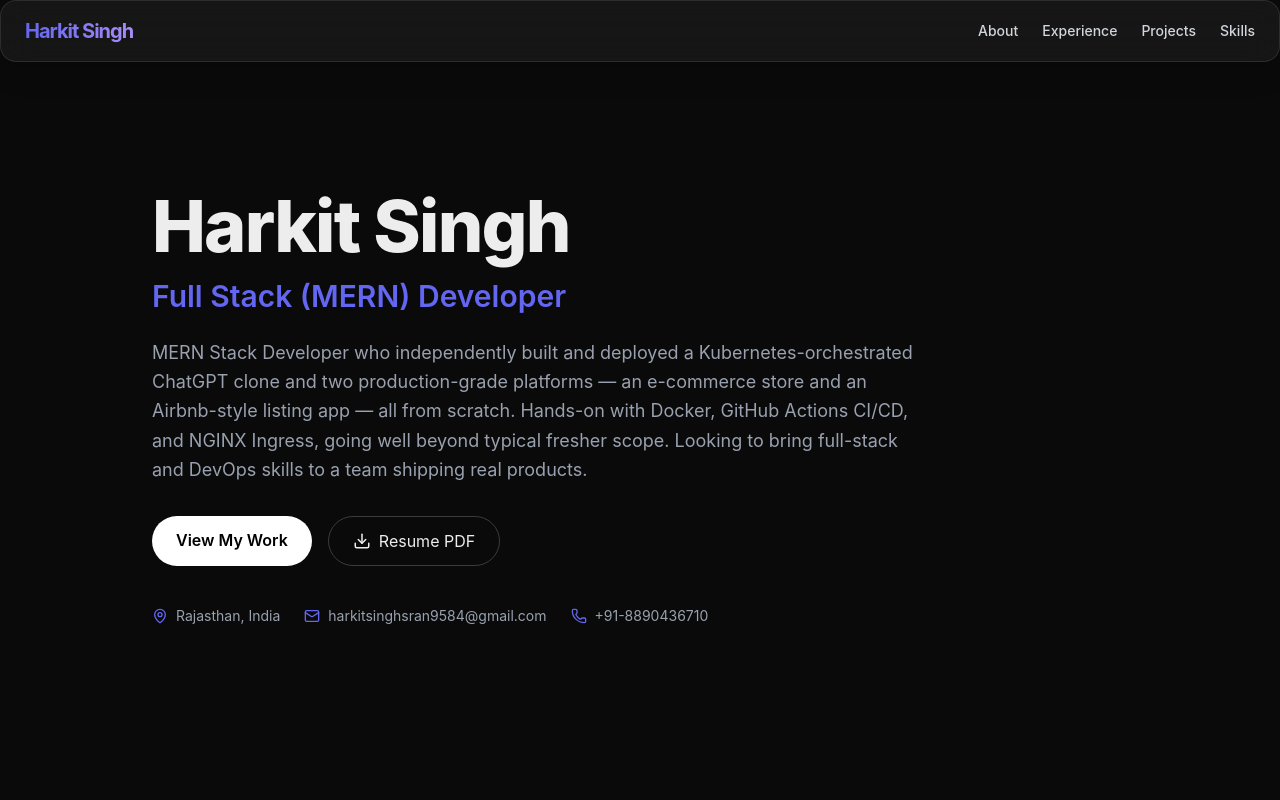
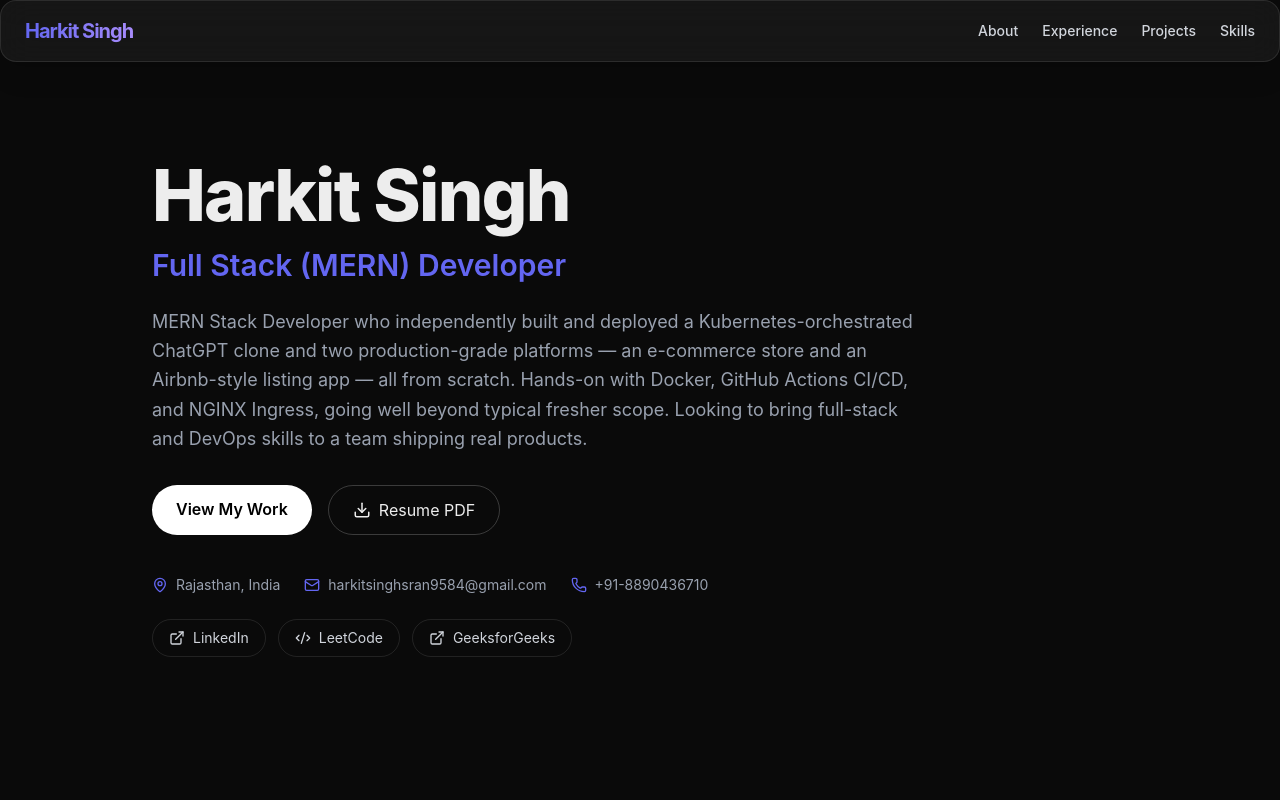
Before and after one commit to Harkit07/Portfolio, a React (Vite) app: page / in a window 1280 px wide. Shown: the top 800 px of the page. Built offline with nearby package versions, Linux system fonts and the light colour scheme.

Commit message:
add leetcode, linkedin and GOG

```diff
--- a/src/App.jsx
+++ b/src/App.jsx
@@ -4,6 +4,7 @@ import {
   Phone,
   MapPin,
   GitBranch,
+  Code2,
   ExternalLink,
   Download,
 } from "lucide-react";
@@ -105,6 +106,31 @@ function App() {
                 <span className="flex items-center gap-2">
                   <Phone size={16} className="text-primary" /> {basics.phone}
                 </span>
+              </div>
+
+              <div className="flex flex-wrap gap-3 mt-6">
+                {basics.links
+                  .filter((link) =>
+                    ["LinkedIn", "LeetCode", "GeeksforGeeks"].includes(
+                      link.name,
+                    ),
+                  )
+                  .map((link) => (
+                    <a
+                      key={link.name}
+                      href={link.url}
+                      target="_blank"
+                      rel="noopener noreferrer"
+                      className="flex items-center gap-2 px-4 py-2 rounded-full border border-white/10 text-sm text-gray-300 hover:border-primary/50 hover:text-white transition-colors"
+                    >
+                      {link.name === "LeetCode" ? (
+                        <Code2 size={16} />
+                      ) : (
+                        <ExternalLink size={16} />
+                      )}
+                      {link.name}
+                    </a>
+                  ))}
               </div>
             </FadeIn>
           </section>
```
Also changed, not shown: 1 other file (tests, documents, lock files or other folders).
